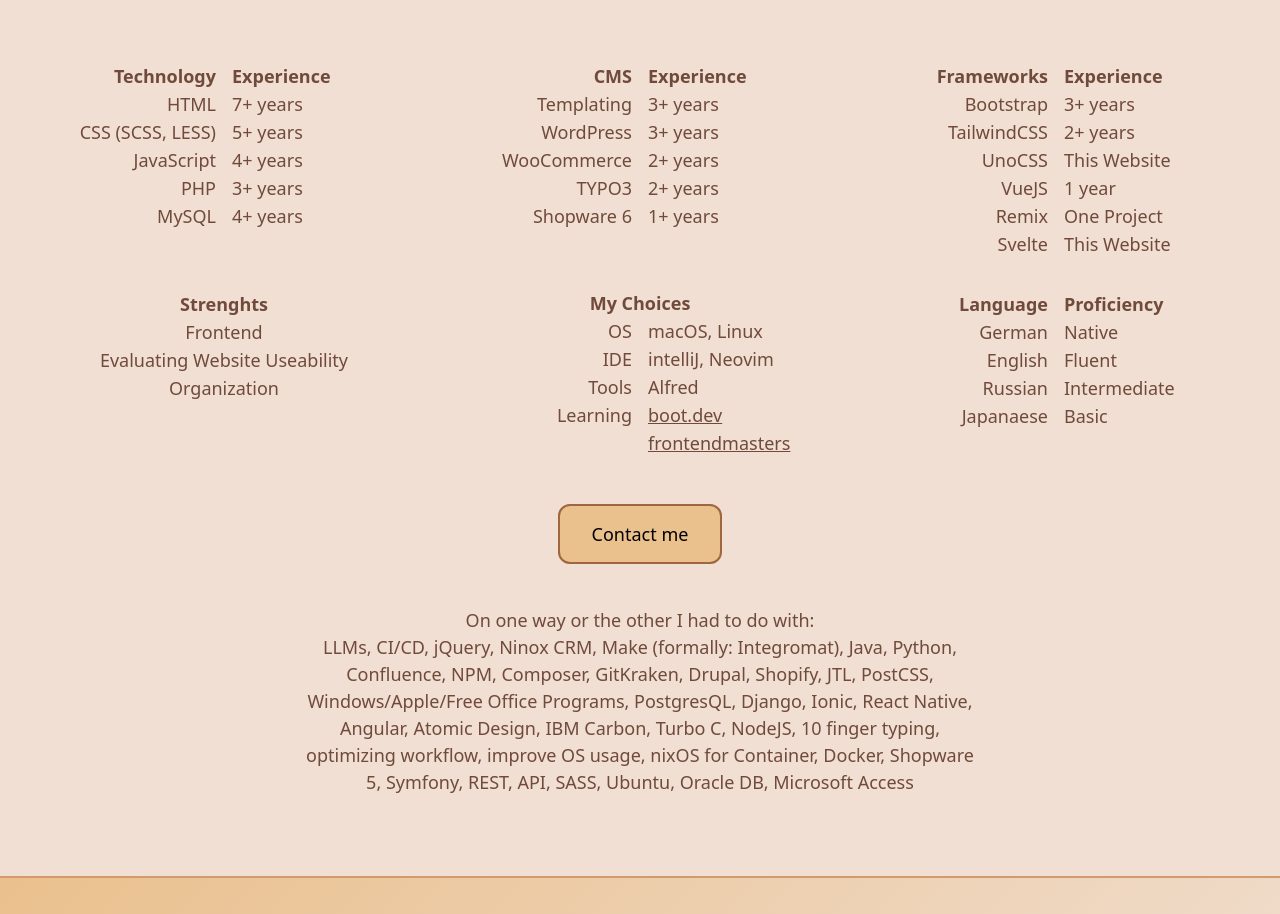
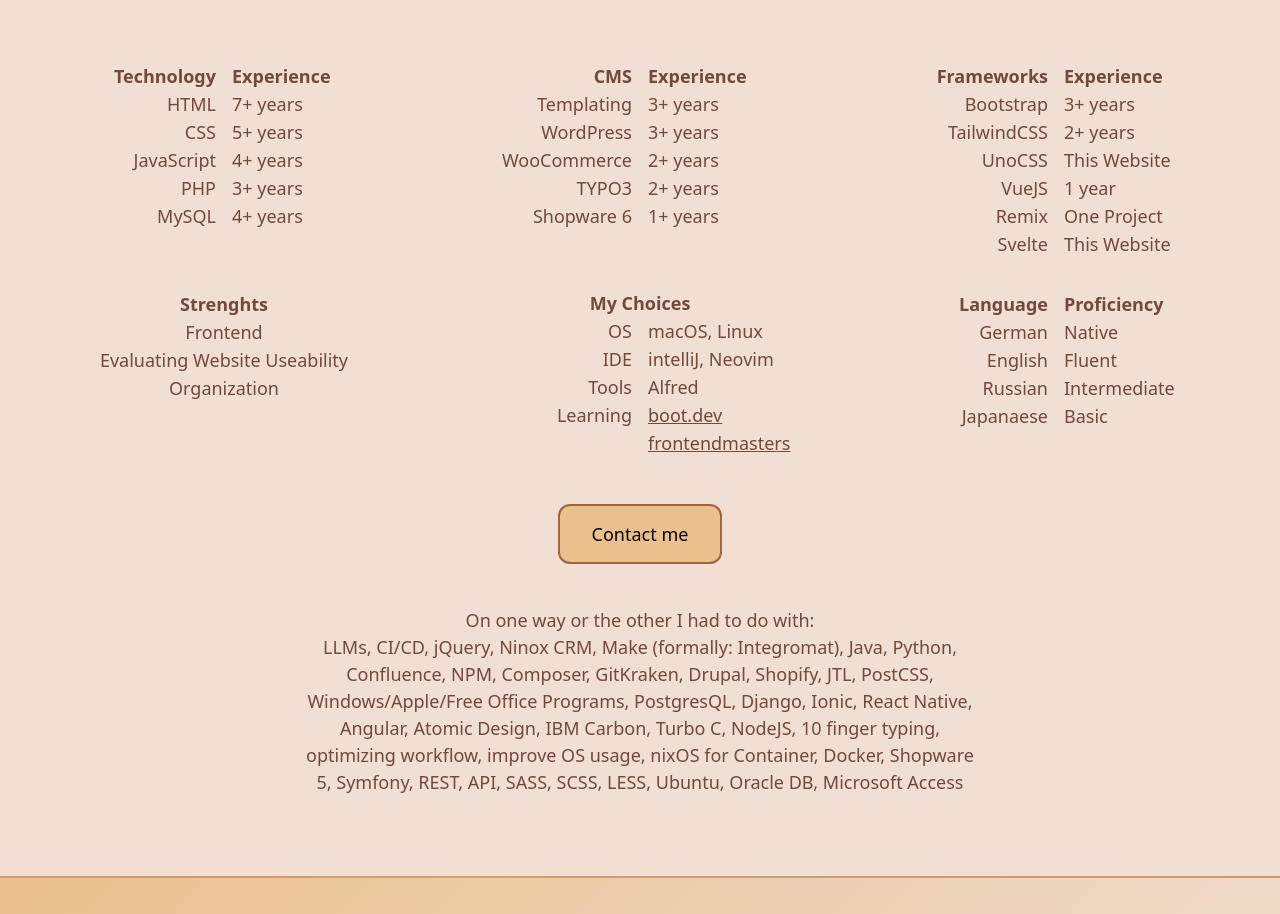
Before and after one commit to lilalunex/best-personal-website-on-the-internet, a SvelteKit app: page /dev in a window 1280 px wide. Shown: the part 802-1716 px from the top of the page. Built offline with nearby package versions, Linux system fonts and the light colour scheme; no server answers.

Commit message:
Dev Page Text

```diff
--- a/src/routes/dev/+page.svelte
+++ b/src/routes/dev/+page.svelte
@@ -35,7 +35,7 @@
                     <div class="text-xl text-right">
                         <p class="fw-bold">Technology</p>
                         <p>HTML</p>
-                        <p>CSS (SCSS, LESS)</p>
+                        <p>CSS</p>
                         <p>JavaScript</p>
                         <p>PHP</p>
                         <p>MySQL</p>
@@ -148,7 +148,7 @@
                     GitKraken, Drupal, Shopify, JTL, PostCSS, Windows/Apple/Free Office Programs, PostgresQL, Django,
                     Ionic, React Native, Angular, Atomic Design, IBM Carbon, Turbo C, NodeJS,
                     10 finger typing, optimizing workflow, improve OS usage, nixOS for Container, Docker, Shopware 5,
-                    Symfony, REST, API, SASS, Ubuntu, Oracle DB, Microsoft Access
+                    Symfony, REST, API, SASS, SCSS, LESS, Ubuntu, Oracle DB, Microsoft Access
                 </p>
             </div>
         </div>
```
